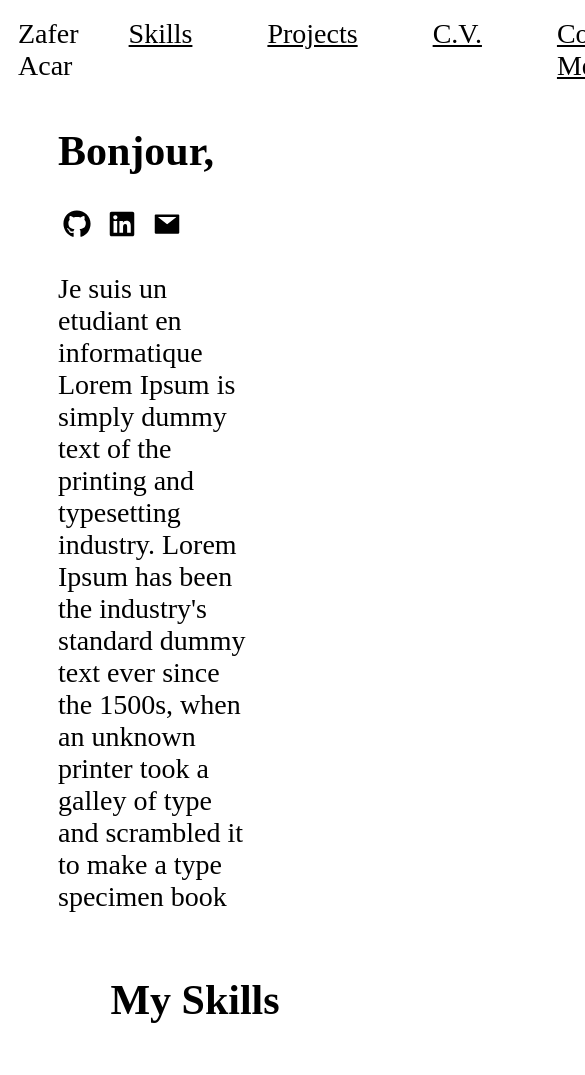
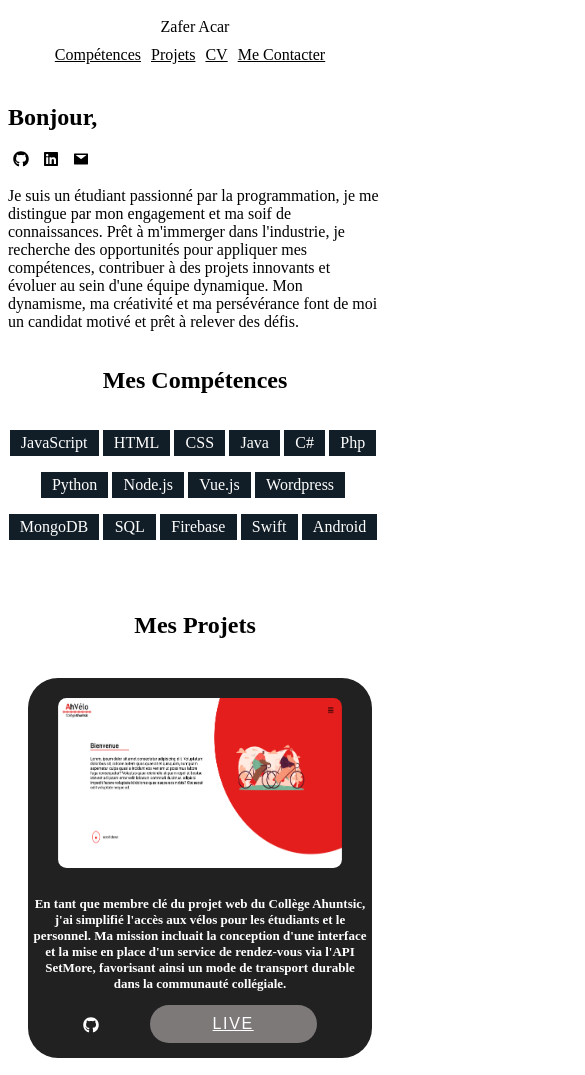
Before and after one commit to ryokxii/Portfolio, a plain HTML site: page index.html in a window 390 px wide. Shown: the top 1075 px of the page, 585 px wide, since content can reach past the window. Drawn offline with Linux system fonts and the light colour scheme; a web font is replaced by a local one.

Commit message:
responsive

```diff
--- a/index.html
+++ b/index.html
@@ -11,10 +11,10 @@
     <header>
         <div class="name">Zafer Acar</div>
         <ul class="link-items">
-            <li><a href="#section-skills">Skills</a></li>
-            <li><a href="#section-projects">Projects</a></li>
-            <li><a href="#section-cv">C.V.</a></li>
-            <li><a href="#section-contact">Contact Me</a></li>
+            <li><a href="#section-skills">Compétences</a></li>
+            <li><a href="#section-projects">Projets</a></li>
+            <li><a href="#section-cv">CV</a></li>
+            <li><a href="#section-contact">Me Contacter</a></li>
         </ul>
     </header>
 
@@ -31,11 +31,11 @@
                 <svg stroke="black" fill="black" stroke-width="0" viewBox="0 0 1024 1024" height="1em" width="1em" xmlns="http://www.w3.org/2000/svg"><path d="M928 160H96c-17.7 0-32 14.3-32 32v640c0 17.7 14.3 32 32 32h832c17.7 0 32-14.3 32-32V192c0-17.7-14.3-32-32-32zm-80.8 108.9L531.7 514.4c-7.8 6.1-18.7 6.1-26.5 0L189.6 268.9A7.2 7.2 0 0 1 194 256h648.8a7.2 7.2 0 0 1 4.4 12.9z"></path></svg>
             </a>
         </div>
-        <p>Je suis un etudiant en informatique Lorem Ipsum is simply dummy text of the printing and typesetting industry. Lorem Ipsum has been the industry's standard dummy text ever since the 1500s, when an unknown printer took a galley of type and scrambled it to make a type specimen book</p>
+        <p>Je suis un étudiant passionné par la programmation, je me distingue par mon engagement et ma soif de connaissances. Prêt à m'immerger dans l'industrie, je recherche des opportunités pour appliquer mes compétences, contribuer à des projets innovants et évoluer au sein d'une équipe dynamique. Mon dynamisme, ma créativité et ma persévérance font de moi un candidat motivé et prêt à relever des défis.</p>
     </section>
 
     <section id="section-skills" class="section-skills">
-        <h2>My Skills</h2>
+        <h2>Mes Compétences</h2>
             <ul class="skill-items">
                 <li>JavaScript</li>
                 <li>HTML</li>
@@ -56,12 +56,12 @@
     </section>
 
     <section id="section-projects" class="section-projects">
-        <h2>Projects</h2>
+        <h2>Mes Projets</h2>
         <div class="projects">
             <div class="project-item">
                 <img src="Ah-Velo.png" alt="">
                 <div class="container">
-                    <p>Je suis un etudiant en informatique Lorem Ipsum is simply dummy text of the printing and typesetting industry. Lorem Ipsum has been t</p>
+                    <p>En tant que membre clé du projet web du Collège Ahuntsic, j'ai simplifié l'accès aux vélos pour les étudiants et le personnel. Ma mission incluait la conception d'une interface et la mise en place d'un service de rendez-vous via l'API SetMore, favorisant ainsi un mode de transport durable dans la communauté collégiale.</p>
                     <div class="project-item-link">
                         <a href="https://github.com/ryokxii/Ah-Velo">
                             <svg stroke="white" fill="white" stroke-width="0" viewBox="0 0 496 512" height="1em" width="1em" xmlns="http://www.w3.org/2000/svg"><path d="M165.9 397.4c0 2-2.3 3.6-5.2 3.6-3.3.3-5.6-1.3-5.6-3.6 0-2 2.3-3.6 5.2-3.6 3-.3 5.6 1.3 5.6 3.6zm-31.1-4.5c-.7 2 1.3 4.3 4.3 4.9 2.6 1 5.6 0 6.2-2s-1.3-4.3-4.3-5.2c-2.6-.7-5.5.3-6.2 2.3zm44.2-1.7c-2.9.7-4.9 2.6-4.6 4.9.3 2 2.9 3.3 5.9 2.6 2.9-.7 4.9-2.6 4.6-4.6-.3-1.9-3-3.2-5.9-2.9zM244.8 8C106.1 8 0 113.3 0 252c0 110.9 69.8 205.8 169.5 239.2 12.8 2.3 17.3-5.6 17.3-12.1 0-6.2-.3-40.4-.3-61.4 0 0-70 15-84.7-29.8 0 0-11.4-29.1-27.8-36.6 0 0-22.9-15.7 1.6-15.4 0 0 24.9 2 38.6 25.8 21.9 38.6 58.6 27.5 72.9 20.9 2.3-16 8.8-27.1 16-33.7-55.9-6.2-112.3-14.3-112.3-110.5 0-27.5 7.6-41.3 23.6-58.9-2.6-6.5-11.1-33.3 2.6-67.9 20.9-6.5 69 27 69 27 20-5.6 41.5-8.5 62.8-8.5s42.8 2.9 62.8 8.5c0 0 48.1-33.6 69-27 13.7 34.7 5.2 61.4 2.6 67.9 16 17.7 25.8 31.5 25.8 58.9 0 96.5-58.9 104.2-114.8 110.5 9.2 7.9 17 22.9 17 46.4 0 33.7-.3 75.4-.3 83.6 0 6.5 4.6 14.4 17.3 12.1C428.2 457.8 496 362.9 496 252 496 113.3 383.5 8 244.8 8zM97.2 352.9c-1.3 1-1 3.3.7 5.2 1.6 1.6 3.9 2.3 5.2 1 1.3-1 1-3.3-.7-5.2-1.6-1.6-3.9-2.3-5.2-1zm-10.8-8.1c-.7 1.3.3 2.9 2.3 3.9 1.6 1 3.6.7 4.3-.7.7-1.3-.3-2.9-2.3-3.9-2-.6-3.6-.3-4.3.7zm32.4 35.6c-1.6 1.3-1 4.3 1.3 6.2 2.3 2.3 5.2 2.6 6.5 1 1.3-1.3.7-4.3-1.3-6.2-2.2-2.3-5.2-2.6-6.5-1zm-11.4-14.7c-1.6 1-1.6 3.6 0 5.9 1.6 2.3 4.3 3.3 5.6 2.3 1.6-1.3 1.6-3.9 0-6.2-1.4-2.3-4-3.3-5.6-2z"></path></svg>
@@ -73,19 +73,18 @@
             <div class="project-item">
                 <img src="RichRicasso.png" alt="">
                 <div class="container">
-                    <p>Je suis un etudiant en informatique Lorem Ipsum is simply dummy text of the printing and typesetting industry. Lorem Ipsum has been t</p>
+                    <p>Projet web innovant utilisant PHP pour interroger notre base de données SQL, créant ainsi un catalogue de produits. Intégration de Stripe pour des paiements sécurisés, gestion de panier intuitive. Fonctionnalités supplémentaires : inscription sécurisée avec mots de passe hashés, gestion de compte, infolettre. Expérience utilisateur fluide et sécurisée.</p>
                     <div class="project-item-link">
                         <a href="https://github.com/ryokxii/RichRicasso">
                             <svg stroke="white" fill="white" stroke-width="0" viewBox="0 0 496 512" height="1em" width="1em" xmlns="http://www.w3.org/2000/svg"><path d="M165.9 397.4c0 2-2.3 3.6-5.2 3.6-3.3.3-5.6-1.3-5.6-3.6 0-2 2.3-3.6 5.2-3.6 3-.3 5.6 1.3 5.6 3.6zm-31.1-4.5c-.7 2 1.3 4.3 4.3 4.9 2.6 1 5.6 0 6.2-2s-1.3-4.3-4.3-5.2c-2.6-.7-5.5.3-6.2 2.3zm44.2-1.7c-2.9.7-4.9 2.6-4.6 4.9.3 2 2.9 3.3 5.9 2.6 2.9-.7 4.9-2.6 4.6-4.6-.3-1.9-3-3.2-5.9-2.9zM244.8 8C106.1 8 0 113.3 0 252c0 110.9 69.8 205.8 169.5 239.2 12.8 2.3 17.3-5.6 17.3-12.1 0-6.2-.3-40.4-.3-61.4 0 0-70 15-84.7-29.8 0 0-11.4-29.1-27.8-36.6 0 0-22.9-15.7 1.6-15.4 0 0 24.9 2 38.6 25.8 21.9 38.6 58.6 27.5 72.9 20.9 2.3-16 8.8-27.1 16-33.7-55.9-6.2-112.3-14.3-112.3-110.5 0-27.5 7.6-41.3 23.6-58.9-2.6-6.5-11.1-33.3 2.6-67.9 20.9-6.5 69 27 69 27 20-5.6 41.5-8.5 62.8-8.5s42.8 2.9 62.8 8.5c0 0 48.1-33.6 69-27 13.7 34.7 5.2 61.4 2.6 67.9 16 17.7 25.8 31.5 25.8 58.9 0 96.5-58.9 104.2-114.8 110.5 9.2 7.9 17 22.9 17 46.4 0 33.7-.3 75.4-.3 83.6 0 6.5 4.6 14.4 17.3 12.1C428.2 457.8 496 362.9 496 252 496 113.3 383.5 8 244.8 8zM97.2 352.9c-1.3 1-1 3.3.7 5.2 1.6 1.6 3.9 2.3 5.2 1 1.3-1 1-3.3-.7-5.2-1.6-1.6-3.9-2.3-5.2-1zm-10.8-8.1c-.7 1.3.3 2.9 2.3 3.9 1.6 1 3.6.7 4.3-.7.7-1.3-.3-2.9-2.3-3.9-2-.6-3.6-.3-4.3.7zm32.4 35.6c-1.6 1.3-1 4.3 1.3 6.2 2.3 2.3 5.2 2.6 6.5 1 1.3-1.3.7-4.3-1.3-6.2-2.2-2.3-5.2-2.6-6.5-1zm-11.4-14.7c-1.6 1-1.6 3.6 0 5.9 1.6 2.3 4.3 3.3 5.6 2.3 1.6-1.3 1.6-3.9 0-6.2-1.4-2.3-4-3.3-5.6-2z"></path></svg>
                         </a>
-                        <button class="button"><a href="https://richricasso.netlify.app/">Live</a></button>
                     </div>
                 </div>
             </div>
             <div class="project-item">
                 <img src="Cocktail.png" alt="">
                 <div class="container">
-                    <p>Je suis un etudiant en informatique Lorem Ipsum is simply dummy text of the printing and typesetting industry. Lorem Ipsum has been t</p>
+                    <p>Mon premier projet Web : une requête API, l'intégration de données dynamiques et leur affichage en temps réel. Une interaction immersive avec des éléments actualisés, offrant une expérience utilisateur dynamique.</p>
                     <div class="project-item-link">
                         <a href="https://github.com/ryokxii/Web-Project-2">
                             <svg stroke="white" fill="white" stroke-width="0" viewBox="0 0 496 512" height="1em" width="1em" xmlns="http://www.w3.org/2000/svg"><path d="M165.9 397.4c0 2-2.3 3.6-5.2 3.6-3.3.3-5.6-1.3-5.6-3.6 0-2 2.3-3.6 5.2-3.6 3-.3 5.6 1.3 5.6 3.6zm-31.1-4.5c-.7 2 1.3 4.3 4.3 4.9 2.6 1 5.6 0 6.2-2s-1.3-4.3-4.3-5.2c-2.6-.7-5.5.3-6.2 2.3zm44.2-1.7c-2.9.7-4.9 2.6-4.6 4.9.3 2 2.9 3.3 5.9 2.6 2.9-.7 4.9-2.6 4.6-4.6-.3-1.9-3-3.2-5.9-2.9zM244.8 8C106.1 8 0 113.3 0 252c0 110.9 69.8 205.8 169.5 239.2 12.8 2.3 17.3-5.6 17.3-12.1 0-6.2-.3-40.4-.3-61.4 0 0-70 15-84.7-29.8 0 0-11.4-29.1-27.8-36.6 0 0-22.9-15.7 1.6-15.4 0 0 24.9 2 38.6 25.8 21.9 38.6 58.6 27.5 72.9 20.9 2.3-16 8.8-27.1 16-33.7-55.9-6.2-112.3-14.3-112.3-110.5 0-27.5 7.6-41.3 23.6-58.9-2.6-6.5-11.1-33.3 2.6-67.9 20.9-6.5 69 27 69 27 20-5.6 41.5-8.5 62.8-8.5s42.8 2.9 62.8 8.5c0 0 48.1-33.6 69-27 13.7 34.7 5.2 61.4 2.6 67.9 16 17.7 25.8 31.5 25.8 58.9 0 96.5-58.9 104.2-114.8 110.5 9.2 7.9 17 22.9 17 46.4 0 33.7-.3 75.4-.3 83.6 0 6.5 4.6 14.4 17.3 12.1C428.2 457.8 496 362.9 496 252 496 113.3 383.5 8 244.8 8zM97.2 352.9c-1.3 1-1 3.3.7 5.2 1.6 1.6 3.9 2.3 5.2 1 1.3-1 1-3.3-.7-5.2-1.6-1.6-3.9-2.3-5.2-1zm-10.8-8.1c-.7 1.3.3 2.9 2.3 3.9 1.6 1 3.6.7 4.3-.7.7-1.3-.3-2.9-2.3-3.9-2-.6-3.6-.3-4.3.7zm32.4 35.6c-1.6 1.3-1 4.3 1.3 6.2 2.3 2.3 5.2 2.6 6.5 1 1.3-1.3.7-4.3-1.3-6.2-2.2-2.3-5.2-2.6-6.5-1zm-11.4-14.7c-1.6 1-1.6 3.6 0 5.9 1.6 2.3 4.3 3.3 5.6 2.3 1.6-1.3 1.6-3.9 0-6.2-1.4-2.3-4-3.3-5.6-2z"></path></svg>
@@ -94,17 +93,18 @@
                     </div>
             </div>
         </div>
+        <p>*notez que certains sites ne seront pas accessibles en raison de la configuration système requise*</p>
         <!-- <button class="button"><a href="">See More</a></button> -->
     </section>
 
     <section id="section-cv" class="section-cv">
-        <h2>CV</h2>
-        <button class="button"><a href="" download="ZaferAcar-CV">Download CV</a></button>
+        <h2>Mon CV</h2>
+        <button class="button"><a href="" download="ZaferAcar-CV">Télécharger mon CV</a></button>
     </section>
 
     <section id="section-contact" class="section-contact">
-        <h2>Contact me</h2>
-        <button class="button"><a href="mailto:zaferac03@gmail.com">Email Me</a></button>
+        <h2>Me Contacter</h2>
+        <button class="button"><a href="mailto:zaferac03@gmail.com">M'envoyer un courriel</a></button>
 
     <!-- <form action="mailto:zaferac03@gmail.com" method="post" enctype="text/plain">
             <label for="name">Name:</label>
@@ -130,17 +130,17 @@
             <h3>Produit par Zafer Acar. </h3>
         </div>
         <div class="col-2">
-            <h3>Links</h3>
-                <ul>
-                    <li><a href="#section-skills">Skills</a></li>
-                    <li><a href="#section-projects">Projects</a></li>
-                    <li><a href="#section-cv">C.V.</a></li>
-                    <li><a href="#section-contact">Contact Me</a></li>
-                </ul>
+            <h3>Liens</h3>
+            <ul>
+                <li><a href="#section-skills">Compétences</a></li>
+                <li><a href="#section-projects">Projets</a></li>
+                <li><a href="#section-cv">CV</a></li>
+                <li><a href="#section-contact">Me Contacter</a></li>
+            </ul>
         </div>
 
         <div class="col-3">
-            <h3>Socials</h3>
+            <h3>Me Joindre</h3>
             <div class="socials">
                 <a href="https://github.com/ryokxii">
                     <svg stroke="black" fill="white" stroke-width="0" viewBox="0 0 496 512" height="1em" width="1em" xmlns="http://www.w3.org/2000/svg"><path d="M165.9 397.4c0 2-2.3 3.6-5.2 3.6-3.3.3-5.6-1.3-5.6-3.6 0-2 2.3-3.6 5.2-3.6 3-.3 5.6 1.3 5.6 3.6zm-31.1-4.5c-.7 2 1.3 4.3 4.3 4.9 2.6 1 5.6 0 6.2-2s-1.3-4.3-4.3-5.2c-2.6-.7-5.5.3-6.2 2.3zm44.2-1.7c-2.9.7-4.9 2.6-4.6 4.9.3 2 2.9 3.3 5.9 2.6 2.9-.7 4.9-2.6 4.6-4.6-.3-1.9-3-3.2-5.9-2.9zM244.8 8C106.1 8 0 113.3 0 252c0 110.9 69.8 205.8 169.5 239.2 12.8 2.3 17.3-5.6 17.3-12.1 0-6.2-.3-40.4-.3-61.4 0 0-70 15-84.7-29.8 0 0-11.4-29.1-27.8-36.6 0 0-22.9-15.7 1.6-15.4 0 0 24.9 2 38.6 25.8 21.9 38.6 58.6 27.5 72.9 20.9 2.3-16 8.8-27.1 16-33.7-55.9-6.2-112.3-14.3-112.3-110.5 0-27.5 7.6-41.3 23.6-58.9-2.6-6.5-11.1-33.3 2.6-67.9 20.9-6.5 69 27 69 27 20-5.6 41.5-8.5 62.8-8.5s42.8 2.9 62.8 8.5c0 0 48.1-33.6 69-27 13.7 34.7 5.2 61.4 2.6 67.9 16 17.7 25.8 31.5 25.8 58.9 0 96.5-58.9 104.2-114.8 110.5 9.2 7.9 17 22.9 17 46.4 0 33.7-.3 75.4-.3 83.6 0 6.5 4.6 14.4 17.3 12.1C428.2 457.8 496 362.9 496 252 496 113.3 383.5 8 244.8 8zM97.2 352.9c-1.3 1-1 3.3.7 5.2 1.6 1.6 3.9 2.3 5.2 1 1.3-1 1-3.3-.7-5.2-1.6-1.6-3.9-2.3-5.2-1zm-10.8-8.1c-.7 1.3.3 2.9 2.3 3.9 1.6 1 3.6.7 4.3-.7.7-1.3-.3-2.9-2.3-3.9-2-.6-3.6-.3-4.3.7zm32.4 35.6c-1.6 1.3-1 4.3 1.3 6.2 2.3 2.3 5.2 2.6 6.5 1 1.3-1.3.7-4.3-1.3-6.2-2.2-2.3-5.2-2.6-6.5-1zm-11.4-14.7c-1.6 1-1.6 3.6 0 5.9 1.6 2.3 4.3 3.3 5.6 2.3 1.6-1.3 1.6-3.9 0-6.2-1.4-2.3-4-3.3-5.6-2z"></path></svg>
--- a/style.css
+++ b/style.css
@@ -112,8 +112,6 @@ footer li a {
     color: #ffff;
     padding: 0.25rem 0.7rem;
     margin: 0 0.25rem 1rem 0;
-    /* font-size: 0.8rem;
-    font-weight: 700; */
     text-align: center;
     display: -webkit-box;
     display: -webkit-flex;
@@ -160,6 +158,11 @@ footer li a {
     background: rgb(33, 33, 33);
     opacity: 1;
     margin: 50px;
+}
+
+.section-projects p {
+    font-size: small;
+    text-align: center;
 }
 
 .project-item button:hover {
@@ -210,21 +213,6 @@ footer li a {
     color: #fff;
 }
 
-/* form {
-      max-width: 400px;
-      margin: 20px auto;
-}
-label {
-      display: block;
-      margin-bottom: 8px;
-}
-input,
-textarea {
-      width: 100%;
-      padding: 8px;
-      margin-bottom: 16px;
-      box-sizing: border-box;
-} */
 .button:hover {
       background-color: #45a049;
 }
@@ -242,3 +230,86 @@ textarea {
     align-items: center;
     margin-bottom: 5%;
 }
+
+@media (max-width: 600px) {
+    body {
+        font-size: 16px; /* Adjust the font size for smaller screens */
+    }
+
+    header {
+        flex-direction: column; /* Stack header items vertically on small screens */
+        align-items: center;
+    }
+
+    .name {
+        margin-right: 0; /* Remove margin for the name on small screens */
+        margin-bottom: 10px; /* Add some space below the name on small screens */
+    }
+
+    .link-items li {
+        margin-right: 10px; /* Remove margin for list items on small screens */
+        margin-bottom: 10px; /* Add some space below list items on small screens */
+    }
+
+    .section-accueil {
+        margin-left: 0; /* Remove left margin on small screens */
+    }
+
+    .section-accueil p {
+        width: 100%; /* Make the paragraph full width on small screens */
+    }
+
+    .col-1,
+    .col-2,
+    .col-3 {
+        flex: 1;
+        margin: 0;
+    }
+
+    .col-2 li {
+        width: 100%; /* Make list items full width on small screens */
+    }
+
+    .section-skills {
+        align-items: center; /* Align skills to the center on small screens */
+    }
+
+    .skill-items {
+        width: 100%; /* Make the skill items full width on small screens */
+    }
+
+    .section-projects {
+        margin: 20px; /* Add margin to the project section on small screens */
+    }
+
+    .project-item {
+        height: fit-content;
+        width: 100%; /* Make the project item full width on small screens */
+        margin: 20px 0; /* Add margin to project items on small screens */
+        flex-direction: column;
+        padding: 5px;
+    }
+
+    .project-item button {
+        width: 50%;
+        height: 50%;
+    }
+
+    .project-item-link {
+        margin-bottom: 10px;
+    }
+
+    .project-item img {
+        height: 200px;
+        width: 400px;
+    }
+
+    .button {
+        width: 80%; /* Adjust the width of the button on small screens */
+    }
+
+    .section-cv,
+    .section-contact {
+        margin-bottom: 10%; /* Adjust the margin bottom for these sections on small screens */
+    }
+}
```
